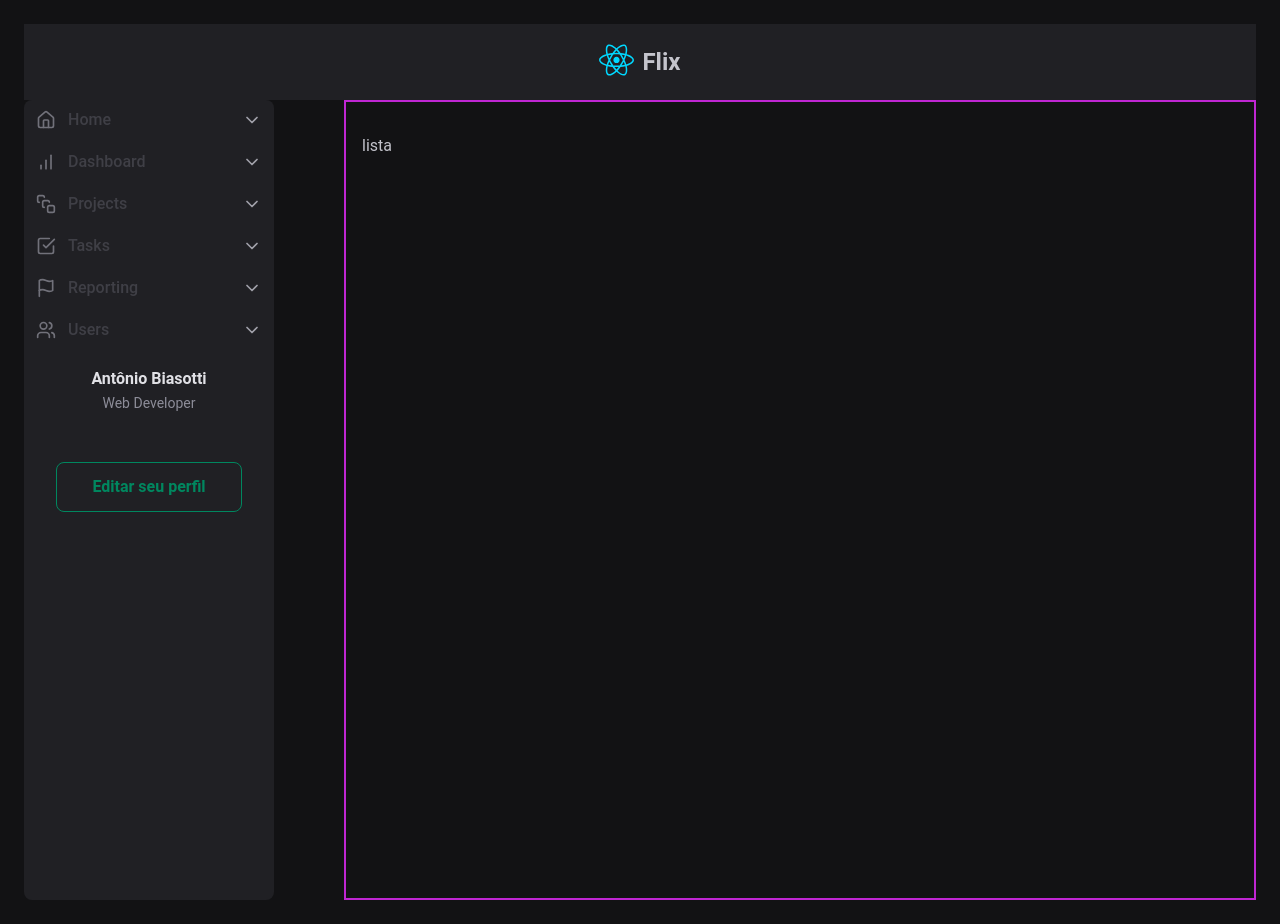
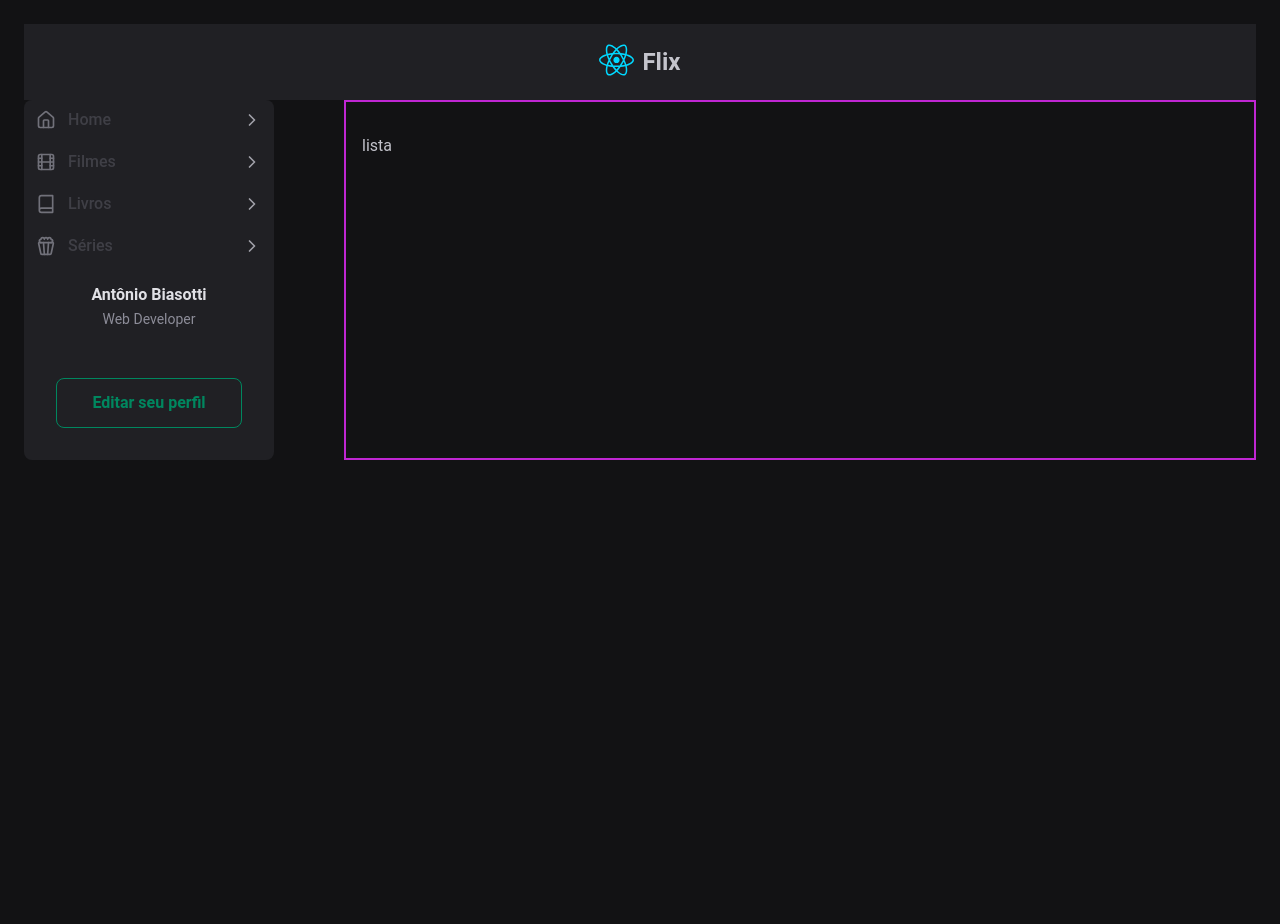
Before and after one commit to ppads-2024s1-g8/next-front-end-flix, a Next.js app: page /user/profile/1 in a window 1280 px wide. After the commit the page ends 800 px from the top, so only its background shows below. Built offline with nearby package versions, Linux system fonts and the light colour scheme.

Commit message:
styling sidebar

```diff
--- a/src/app/user/layout.tsx
+++ b/src/app/user/layout.tsx
@@ -5,7 +5,7 @@ import { Sidebar } from "src/components/Sidebar/Sidebar";
 export default function UserLayout({ children} : {children: ReactNode }){
     return (
         <div>
-            <div className="grid min-h-screen grid-cols-app">
+            <div className="grid grid-cols-app">
                 <Sidebar/>
                 <div className="px-4 pb-12 pt-8 border-2 border-fuchsia-600">
                     {children}
--- a/src/components/Sidebar/MainNavigation.tsx
+++ b/src/components/Sidebar/MainNavigation.tsx
@@ -1,10 +1,8 @@
 import {
-     BarChart,
-     CheckSquare,
-     Flag,
+     Book,
+     Film,
      Home,
-     SquareStack,
-     Users,
+     Popcorn,
    } from 'lucide-react'
    import { NavItem } from './NavItem'
 
@@ -12,11 +10,9 @@ import {
      return (
        <nav className="space-y-0.5">
          <NavItem title="Home" icon={Home} />
-         <NavItem title="Dashboard" icon={BarChart} />
-         <NavItem title="Projects" icon={SquareStack} />
-         <NavItem title="Tasks" icon={CheckSquare} />
-         <NavItem title="Reporting" icon={Flag} />
-         <NavItem title="Users" icon={Users} />
+         <NavItem title="Filmes" icon={Film} />
+         <NavItem title="Livros" icon={Book} />
+         <NavItem title="Séries" icon={Popcorn} />
        </nav>
      )
    }
--- a/src/components/Sidebar/NavItem.tsx
+++ b/src/components/Sidebar/NavItem.tsx
@@ -1,4 +1,4 @@
-import { ChevronDown } from 'lucide-react'
+import { ChevronDown, ChevronRight } from 'lucide-react'
 import { ElementType } from 'react'
 
 export interface NavItemProps {
@@ -16,7 +16,7 @@ export function NavItem({ title, icon: Icon }: NavItemProps) {
       <span className="font-medium text-zinc-700 group-hover:text-violet-500">
         {title}
       </span>
-      <ChevronDown className="ml-auto size-5 text-zinc-400 group-hover:text-violet-300" />
+      <ChevronRight className="ml-auto size-5 text-zinc-400 group-hover:text-violet-300" />
     </a>
   )
 }
```
